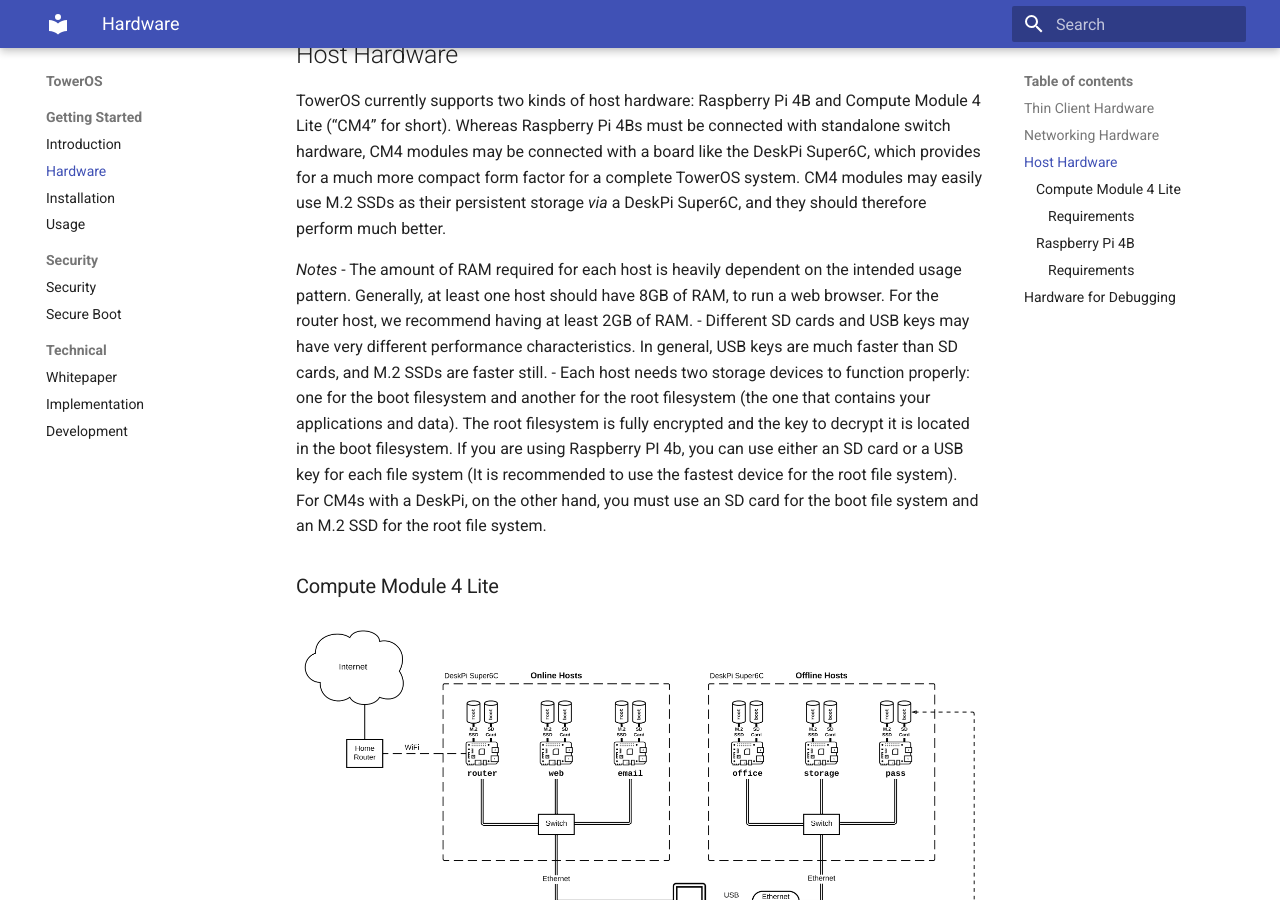
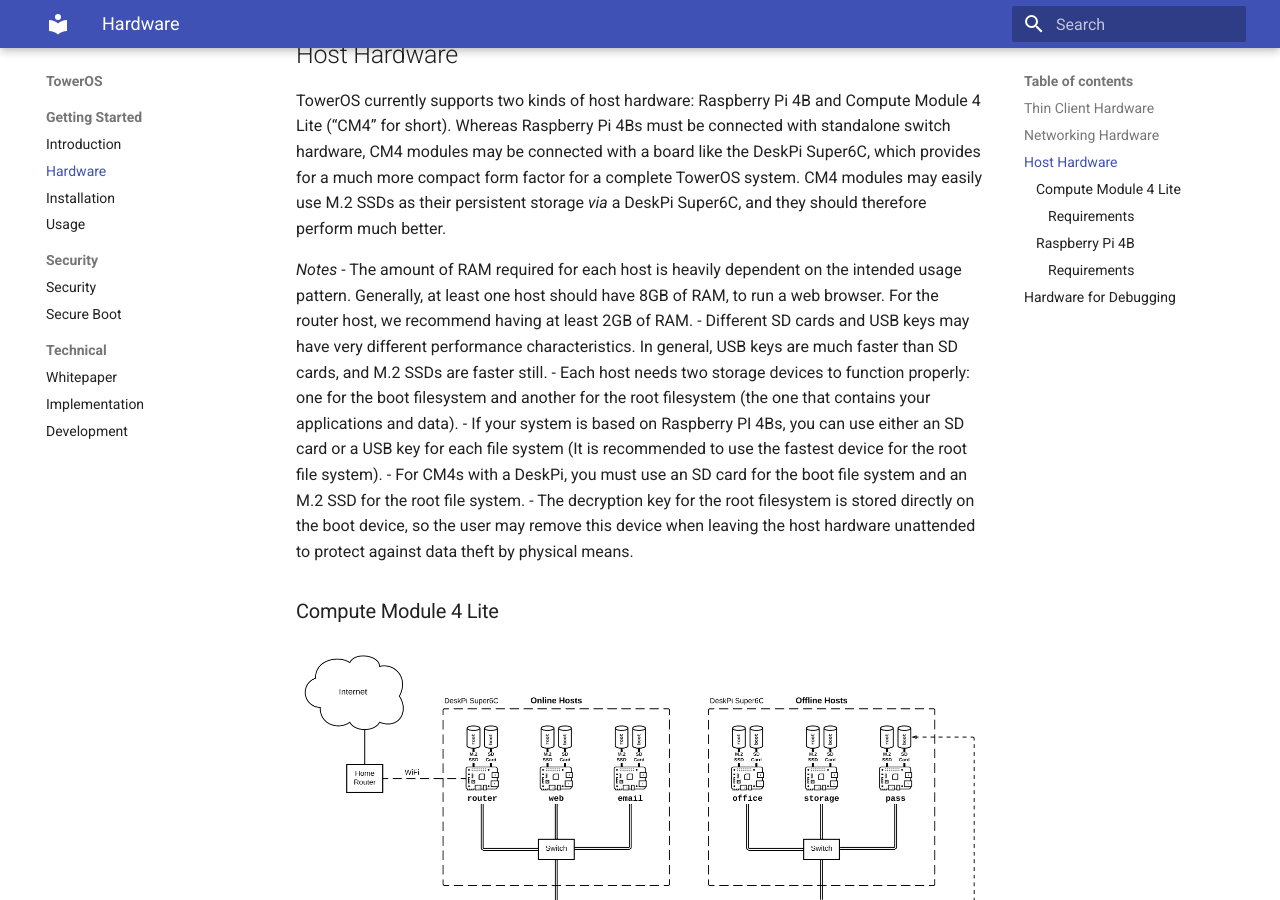
Before and after one commit to towercomputers/toweros, an MkDocs documentation site: the page built from docs/src/hardware.md, in a window 1280 px wide and 900 px high, scrolled down 688 px. Built offline with MkDocs 1.6.1 and Material for MkDocs 9.7.7, drawn with Linux system fonts in a browser that asks for light colours.

```diff
--- a/docs/src/hardware.md
+++ b/docs/src/hardware.md
@@ -19,7 +19,10 @@ TowerOS currently supports two kinds of host hardware: Raspberry Pi 4B and Compu
 *Notes*
 - The amount of RAM required for each host is heavily dependent on the intended usage pattern. Generally, at least one host should have 8GB of RAM, to run a web browser. For the router host, we recommend having at least 2GB of RAM.
 - Different SD cards and USB keys may have very different performance characteristics. In general, USB keys are much faster than SD cards, and M.2 SSDs are faster still.
-- Each host needs two storage devices to function properly: one for the boot filesystem and another for the root filesystem (the one that contains your applications and data). The root filesystem is fully encrypted and the key to decrypt it is located in the boot filesystem. If you are using Raspberry PI 4b, you can use either an SD card or a USB key for each file system (It is recommended to use the fastest device for the root file system). For CM4s with a DeskPi, on the other hand, you must use an SD card for the boot file system and an M.2 SSD for the root file system.
+- Each host needs two storage devices to function properly: one for the boot filesystem and another for the root filesystem (the one that contains your applications and data).
+  - If your system is based on Raspberry PI 4Bs, you can use either an SD card or a USB key for each file system (It is recommended to use the fastest device for the root file system).
+  - For CM4s with a DeskPi, you must use an SD card for the boot file system and an M.2 SSD for the root file system.
+  - The decryption key for the root filesystem is stored directly on the boot device, so the user may remove this device when leaving the host hardware unattended to protect against data theft by physical means.
 
 
 ### Compute Module 4 Lite
```
Also changed, not shown: docs/src/security.md (+4 -3 lines).
